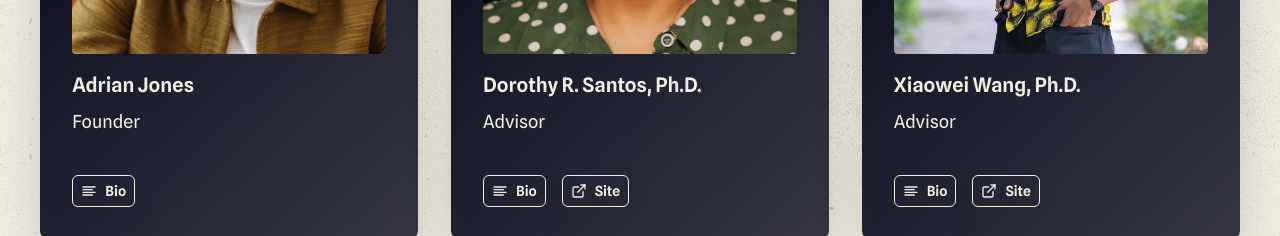
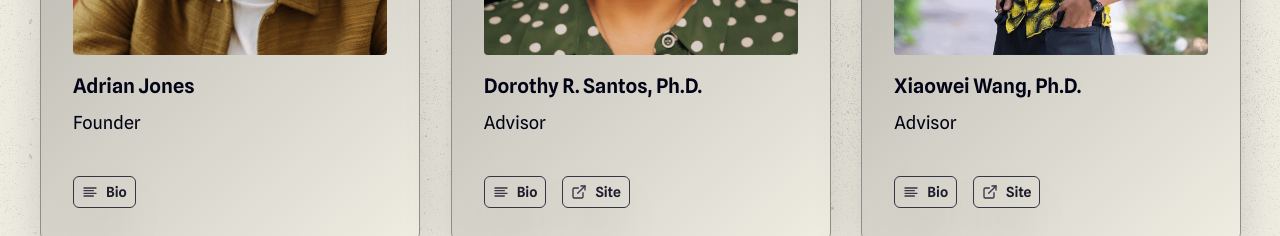
Before and after one commit to lookingglasspgh/lg-site-v1, a Next.js app: page /contributors in a window 1280 px wide. Shown: the part 564-800 px from the top of the page. Built offline with nearby package versions, Linux system fonts and the light colour scheme.

Commit message:
feat: added susan, updated card styles

```diff
--- a/src/components/contributors/CollaboratorsSection/CollaboratorCard/CollaboratorCard.jsx
+++ b/src/components/contributors/CollaboratorsSection/CollaboratorCard/CollaboratorCard.jsx
@@ -18,7 +18,7 @@ import {
 const { gradients } = commonStyles;
 
 const CollaboratorCard = ({ collaborator, onBioClick }) => (
-  <Container background={gradients.black}>
+  <Container background={gradients.gray}>
     <ImageContainer>
       <SiteImage
         src={collaborator.headshotPath}
@@ -33,14 +33,12 @@ const CollaboratorCard = ({ collaborator, onBioClick }) => (
       <CardDetails>
         <Text
           fontSize={{ base: 'lg', xl: 'xl' }}
-          variant="secondary"
           fontWeight="semibold"
           mb="0.25rem"
         >
           {collaborator.name}
         </Text>
         <Text
-          variant="secondary"
           fontSize={{ base: 'md', xl: 'lg' }}
         >
           {collaborator.role}
@@ -61,7 +59,6 @@ const CollaboratorCard = ({ collaborator, onBioClick }) => (
         </CardButton>
         { collaborator.website && (
           <Link
-            color="ivory.400"
             aria-label={`Link to ${collaborator.website}`}
             href={collaborator.website}
             isExternal
--- a/src/components/contributors/CollaboratorsSection/CollaboratorCard/CollaboratorCard.styles.js
+++ b/src/components/contributors/CollaboratorsSection/CollaboratorCard/CollaboratorCard.styles.js
@@ -8,20 +8,20 @@ import {
 
 export const ButtonText = chakra(Text, {
   baseStyle: {
-    color: 'ivory.400',
+    color: 'black.400',
     fontSize: 'sm',
   },
 });
 
 export const CardButton = chakra(Button, {
   baseStyle: {
-    borderColor: 'ivory.400',
-    color: 'ivory.400',
+    borderColor: 'black.300',
+    color: 'black.300',
     alignItems: 'center',
     gap: '0.5rem',
     padding: '0.5rem',
     _hover: {
-      backgroundColor: 'black.500',
+      backgroundColor: 'ivory.500',
     },
   },
 });
@@ -37,6 +37,8 @@ export const CardDetails = chakra(Flex, {
 
 export const Container = chakra(Flex, {
   baseStyle: {
+    border: '1px solid',
+    borderColor: 'ivory.900',
     flexDirection: 'column',
     padding: { base: '1rem', md: '2rem' },
     gap: '1rem',
--- a/src/components/contributors/SupportersSection/SupportersSection.jsx
+++ b/src/components/contributors/SupportersSection/SupportersSection.jsx
@@ -9,12 +9,9 @@ import {
 } from '@chakra-ui/react';
 import { ExternalLink } from 'react-feather';
 
-import commonStyles from '@/styles/commonStyles';
 import contributors from '@/content/contributors';
 
 import sectionWidths from '../Contributors.styles';
-
-const { gradients } = commonStyles;
 
 const SupportersSection = () => (
   <Flex
@@ -39,7 +36,9 @@ const SupportersSection = () => (
           _hover={{ textDecoration: 'none' }}
         >
           <Flex
-            background={gradients.black}
+            background="ivory.600"
+            border="1px solid"
+            borderColor="ivory.900"
             direction="row"
             alignItems="center"
             justifyContent="space-between"
@@ -47,24 +46,24 @@ const SupportersSection = () => (
             borderRadius="lg"
             boxShadow="2xl"
             gap="1rem"
+            _hover={{ background: 'ivory.500' }}
+            transition="all 300ms"
           >
             <Flex direction="column">
               <Text
-                variant="secondary"
                 fontSize={{ base: 'lg', md: 'xl' }}
                 mb="0.25rem"
               >
                 {partner.name}
               </Text>
               <Text
-                variant="secondary"
                 fontSize={{ base: 'md', md: 'lg' }}
                 textDecoration="none"
               >
                 {partner.role}
               </Text>
             </Flex>
-            <Box color="ivory.600">
+            <Box color="black.300">
               <ExternalLink size={20} />
             </Box>
           </Flex>
--- a/src/content/contributors.js
+++ b/src/content/contributors.js
@@ -258,6 +258,7 @@ const contributors = {
           brings all these identities to every interview and believes an interview is itself
           a creative act.
           <br />
+          <br />
           As an editor and producer at Pittsburgh’s NPR station, she gravitates toward intimate
           and immersive stories that celebrate place and let people sound like themselves. Her
           work has aired nationally with WNYC’s Science Friday, Vox’s Longform Podcast and
--- a/src/styles/commonStyles.js
+++ b/src/styles/commonStyles.js
@@ -2,6 +2,7 @@ import { colors } from './theme';
 
 const gradients = {
   black: 'linear-gradient(137deg, rgba(2,3,20,1) 0%, rgba(27,28,44,1) 50%, rgba(53,53,67,1) 100%)',
+  gray: 'linear-gradient(137deg,rgba(167, 165, 158, .9) 0%, rgba(239, 236, 226, 1) 100%)',
 };
 
 const commonWidths = {
```
Also changed, not shown: src/components/press/NewsSection/ArticleCard/ArticleCard.jsx (+4 -4 lines).
